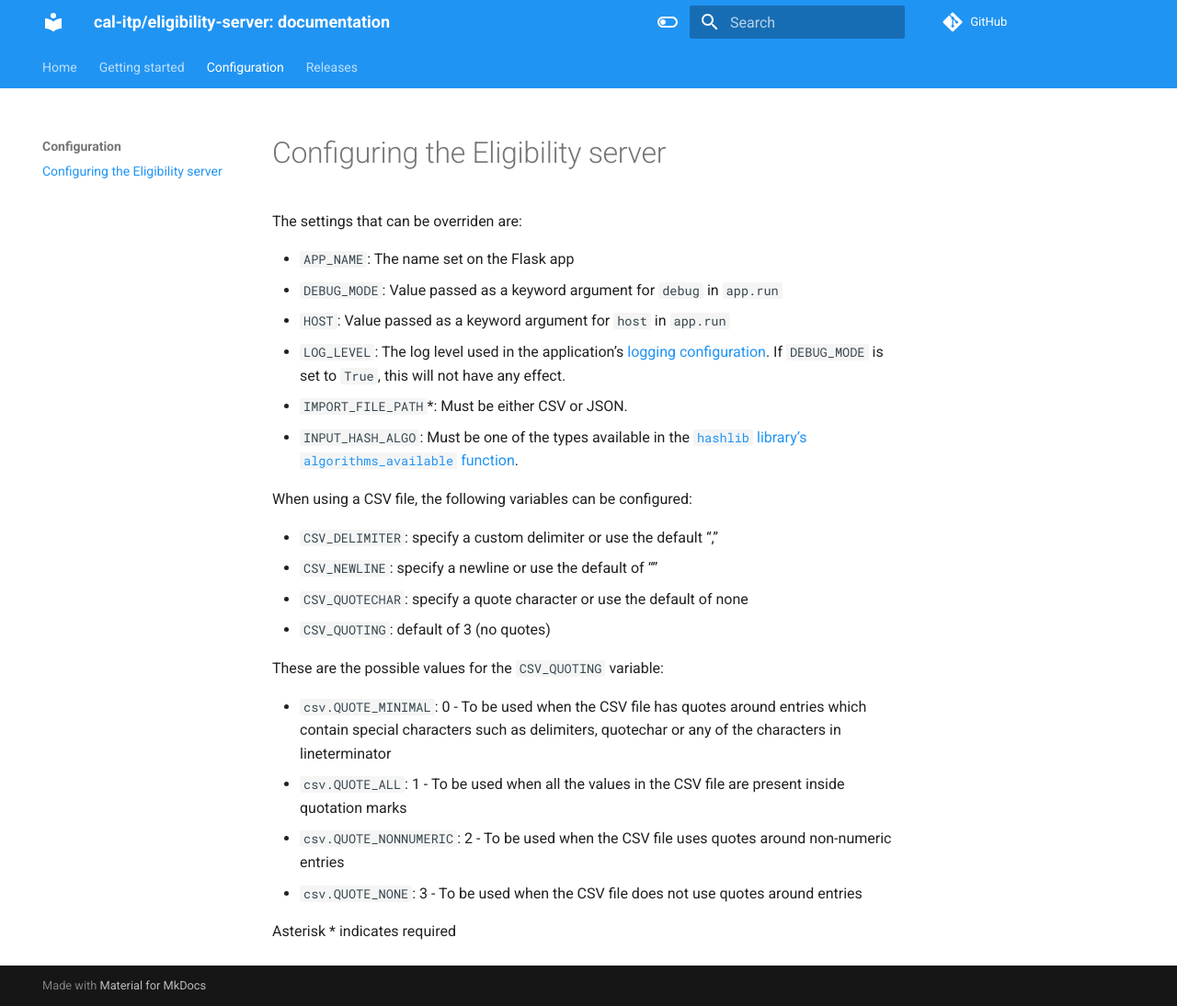
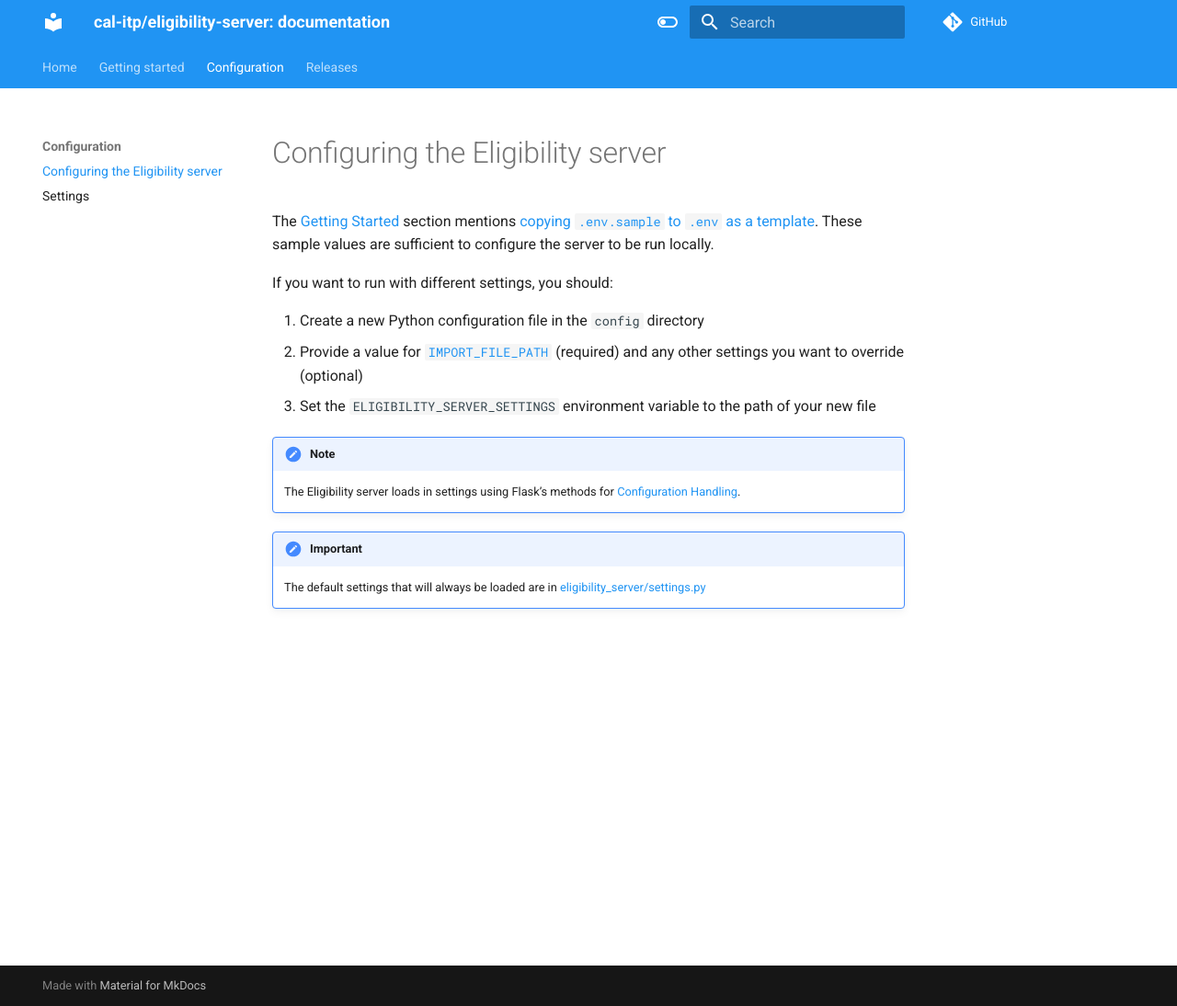
Before and after one commit to cal-itp/eligibility-server, an MkDocs documentation site: the page built from docs/configuration/README.md, in a window 1280 px wide and 1094 px high. Shown: the whole window at 92% size. Built offline with MkDocs 1.6.1 and Material for MkDocs 9.7.7, drawn with Linux system fonts in a browser that asks for light colours; nearby versions of some CDN libraries; comment, search, counter and statistics services are not loaded.

Commit message:
docs: add more context to configuration README, separate settings page
format settings to provide anchor links

```diff
--- a/docs/configuration/README.md
+++ b/docs/configuration/README.md
@@ -1,26 +1,15 @@
 # Configuring the Eligibility server
 
-The settings that can be overriden are:
+The [Getting Started](./getting-started) section mentions [copying `.env.sample` to `.env` as a template](./getting-started.md#create-an-environment-file). These sample values are sufficient to configure the server to be run locally.
 
-- `APP_NAME`: The name set on the Flask app
-- `DEBUG_MODE`: Value passed as a keyword argument for `debug` in `app.run`
-- `HOST`: Value passed as a keyword argument for `host` in `app.run`
-- `LOG_LEVEL`: The log level used in the application's [logging configuration](https://flask.palletsprojects.com/en/2.2.x/logging/). If `DEBUG_MODE` is set to `True`, this will not have any effect.
-- `IMPORT_FILE_PATH`*: Must be either CSV or JSON.
-- `INPUT_HASH_ALGO`: Must be one of the types available in the [`hashlib` library's `algorithms_available` function](https://docs.python.org/3/library/hashlib.html#hashlib.algorithms_available).
+If you want to run with different settings, you should:
 
-When using a CSV file, the following variables can be configured:
+ 1. Create a new Python configuration file in the `config` directory
+ 1. Provide a value for [`IMPORT_FILE_PATH`](./settings.md#import_file_path) (required) and any other settings you want to override (optional)
+ 1. Set the `ELIGIBILITY_SERVER_SETTINGS` environment variable to the path of your new file
 
-- `CSV_DELIMITER`: specify a custom delimiter or use the default ","
-- `CSV_NEWLINE`: specify a newline or use the default of ""
-- `CSV_QUOTECHAR`: specify a quote character or use the default of none
-- `CSV_QUOTING`: default of 3 (no quotes)
+!!! note
+    The Eligibility server loads in settings using Flask's methods for [Configuration Handling](https://flask.palletsprojects.com/en/2.2.x/config/).
 
-These are the possible values for the `CSV_QUOTING` variable:
-
-- `csv.QUOTE_MINIMAL`: 0 - To be used when the CSV file has quotes around entries which contain special characters such as delimiters, quotechar or any of the characters in lineterminator
-- `csv.QUOTE_ALL`: 1 - To be used when all the values in the CSV file are present inside quotation marks
-- `csv.QUOTE_NONNUMERIC`: 2 - To be used when the CSV file uses quotes around non-numeric entries
-- `csv.QUOTE_NONE`: 3 - To be used when the CSV file does not use quotes around entries
-
-Asterisk * indicates required
+!!! important
+    The default settings that will always be loaded are in [eligibility_server/settings.py](https://github.com/cal-itp/eligibility-server/blob/main/eligibility_server/settings.py)
```
Also changed, not shown: docs/configuration/settings.md (added, +60 -0 lines).
